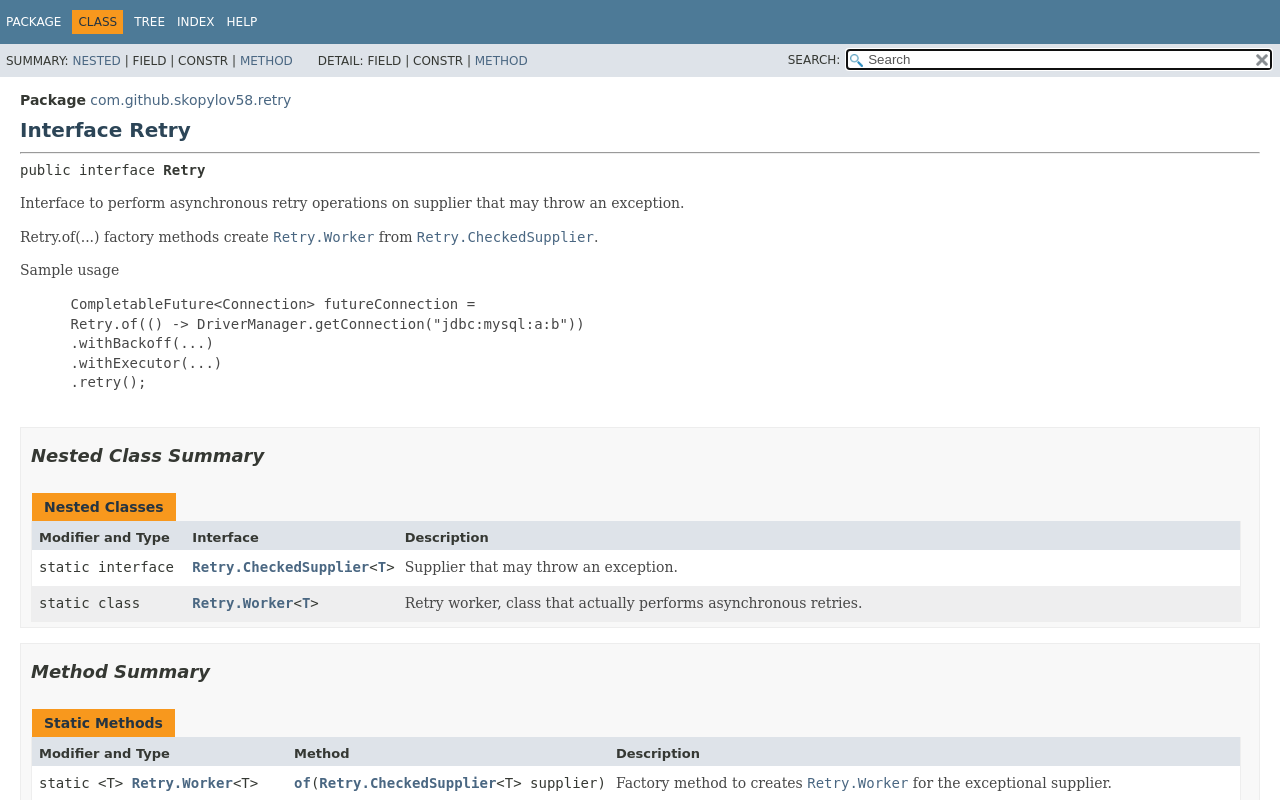
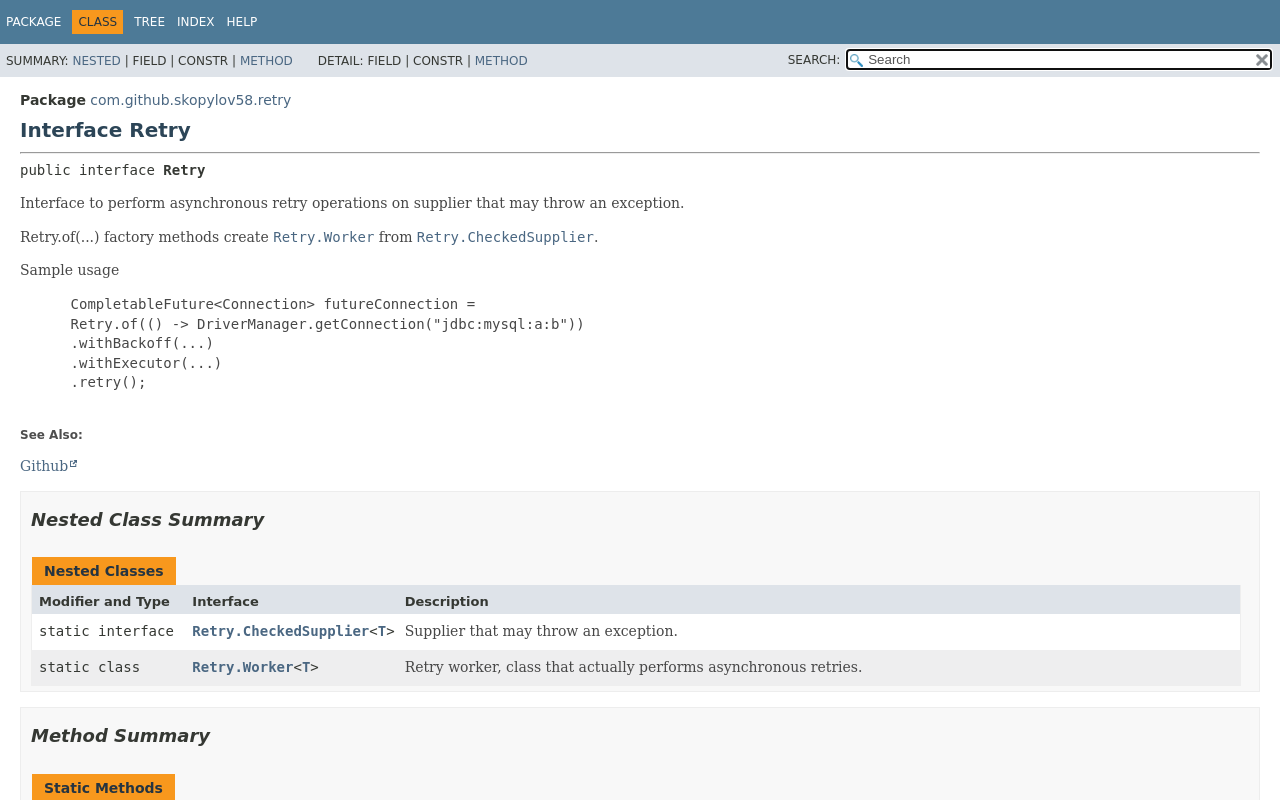
Before and after one commit to skopylov58/java-async-retry, a plain HTML site: page docs/com/github/skopylov58/retry/Retry.html in a window 1280 px wide. Drawn offline with Linux system fonts and the light colour scheme; a web font is replaced by a local one.

Commit message:
Deploying to javadoc from @ skopylov58/java-async-retry@2cbfd3623c9e50ed93a7638408ccefa43807d585 🚀

```diff
--- a/docs/com/github/skopylov58/retry/Retry.html
+++ b/docs/com/github/skopylov58/retry/Retry.html
@@ -83,6 +83,14 @@ loadScripts(document, 'script');</script>
       .withExecutor(...)
       .retry();
  </pre></div>
+<dl class="notes">
+<dt>See Also:</dt>
+<dd>
+<ul class="see-list">
+<li><a href="https://github.com/skopylov58/java-async-retry/actions">Github</a></li>
+</ul>
+</dd>
+</dl>
 </section>
 <section class="summary">
 <ul class="summary-list">
```
